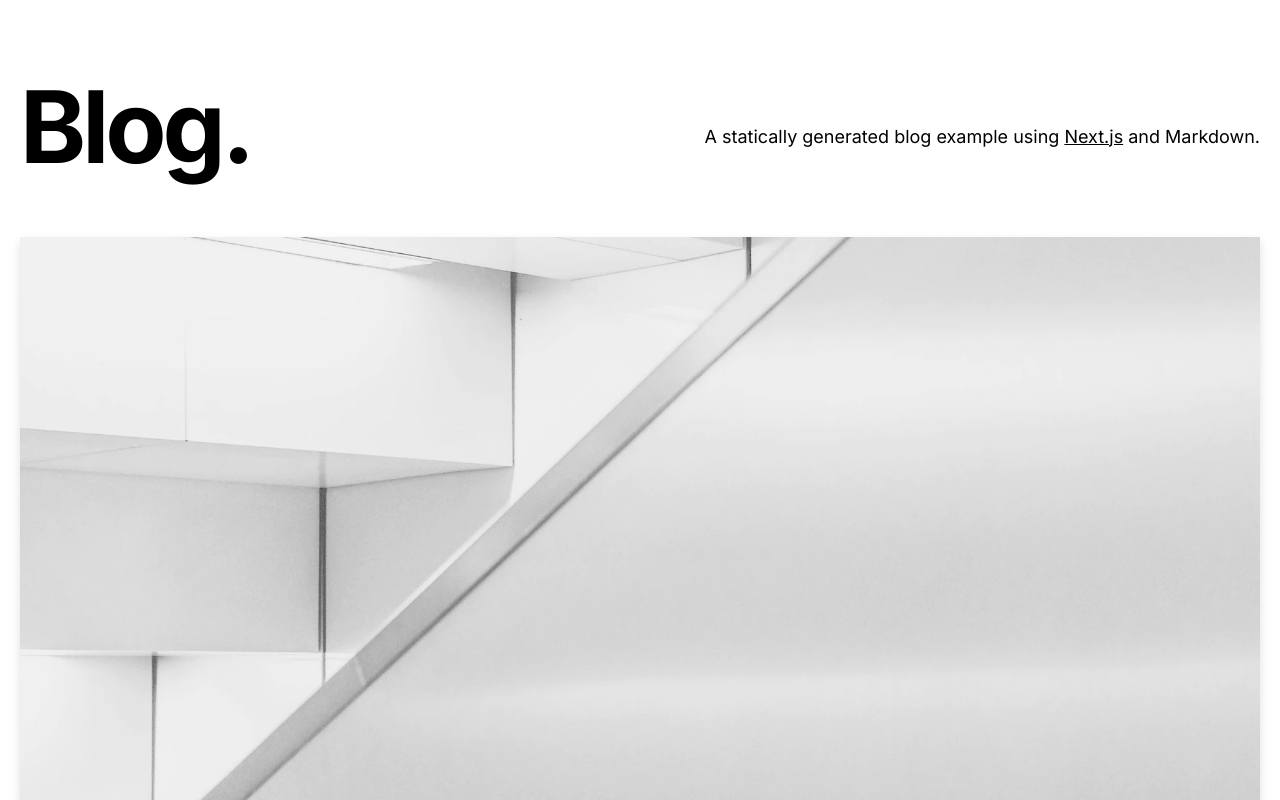
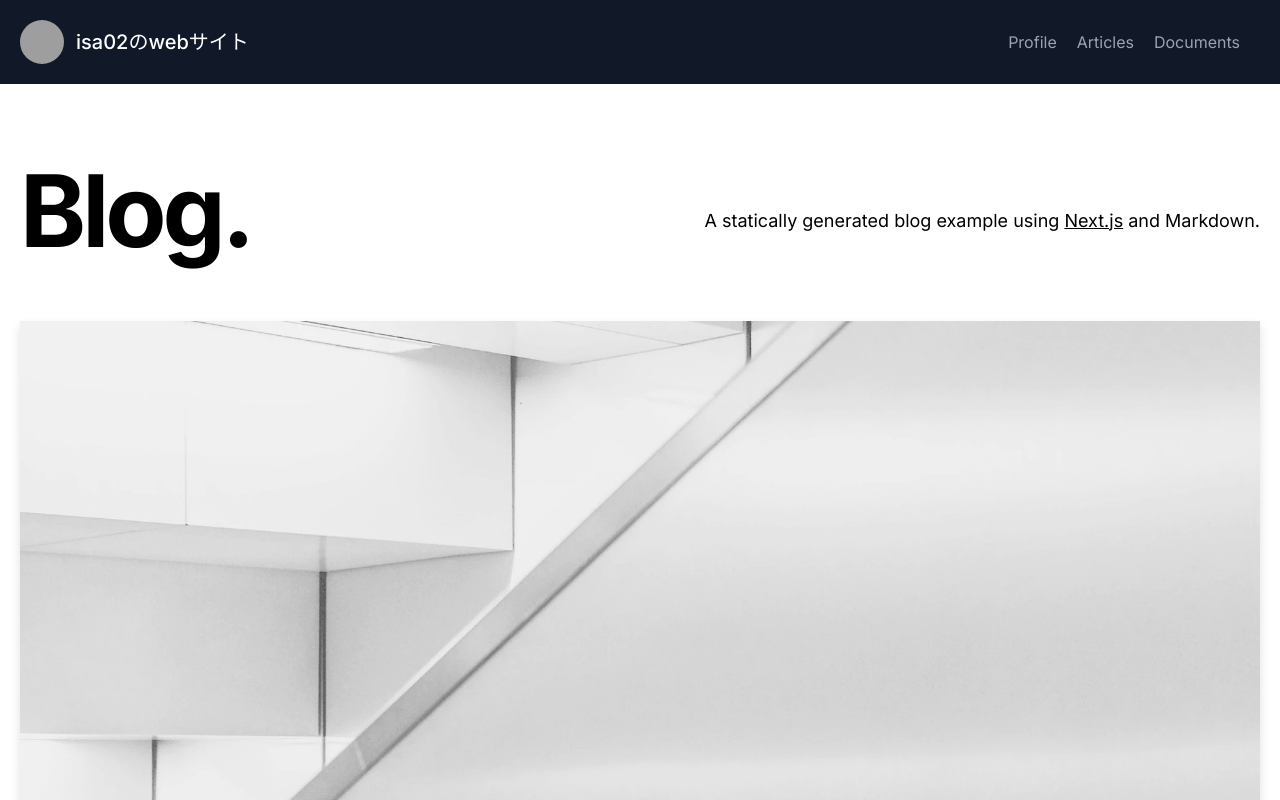
Before and after one commit to 02isa26/02isa26.github.io, a Next.js app: page / in a window 1280 px wide. Shown: the top 800 px of the page. Built offline with nearby package versions, Linux system fonts and the light colour scheme; grey boxes are pictures that could not be loaded.

Commit message:
Apply new header design

```diff
--- a/src/app/layout.tsx
+++ b/src/app/layout.tsx
@@ -1,4 +1,5 @@
 import Footer from "@/app/_components/footer";
+import Header from "./_components/header";
 import { CMS_NAME, HOME_OG_IMAGE_URL } from "@/lib/constants";
 import type { Metadata } from "next";
 import { Inter } from "next/font/google";
@@ -56,6 +57,7 @@ export default function RootLayout({
                 <link rel="alternate" type="application/rss+xml" href="/feed.xml" />
             </head>
             <body className={inter.className}>
+                <Header />
                 <div className="min-h-screen">{children}</div>
                 <Footer />
             </body>
```
Lines whose indentation alone changed are shown as unchanged.
